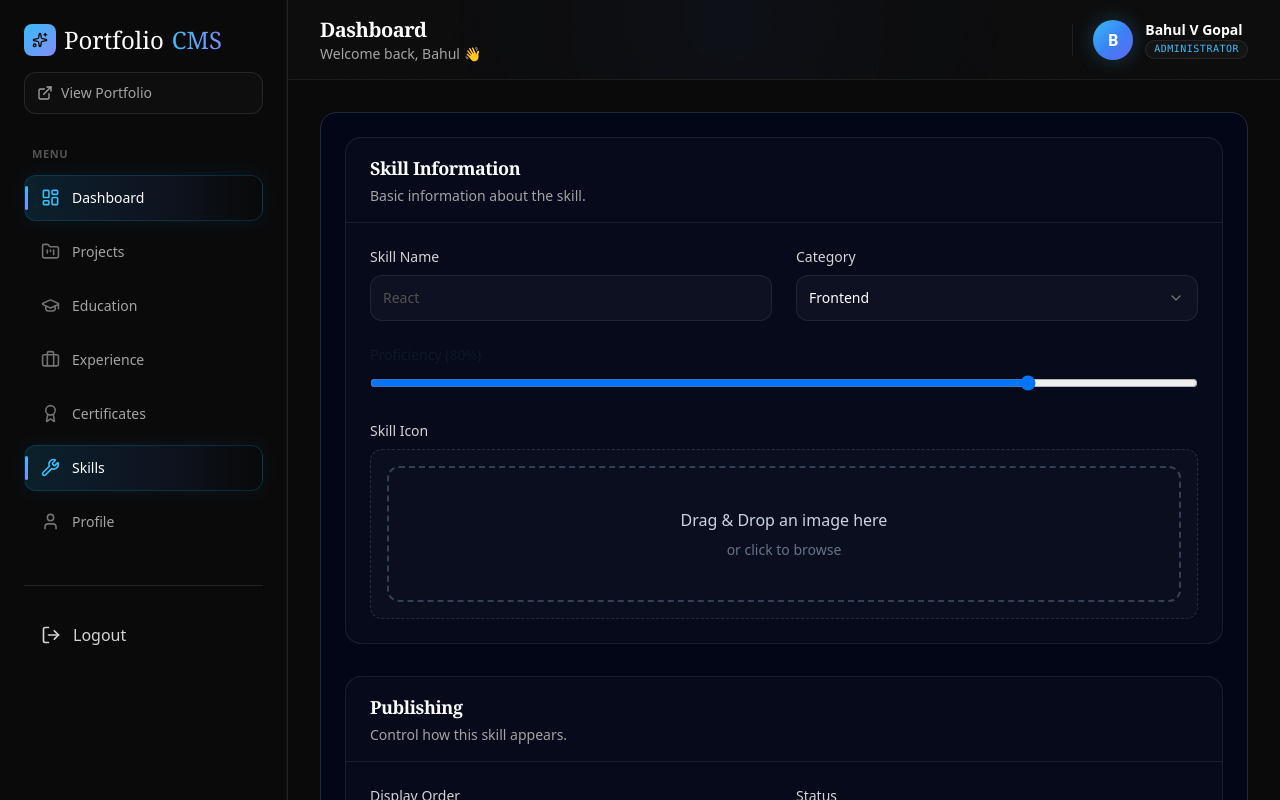
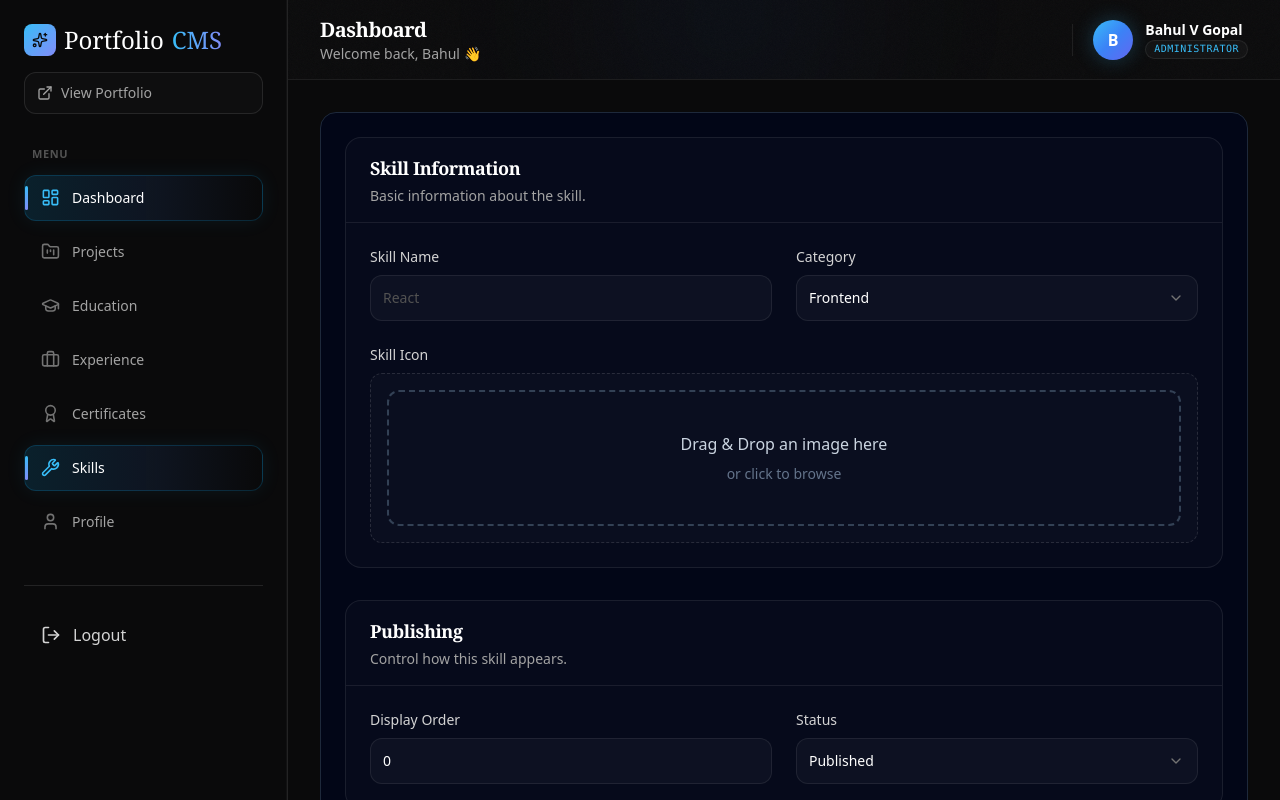
Before and after one commit to Bahulvgopal/portfolio, a Next.js app: page /admin/skills/new in a window 1280 px wide. Shown: the top 800 px of the page. Built offline with nearby package versions, Linux system fonts and the light colour scheme.

Commit message:
per removed from skill

```diff
--- a/components/Skills.tsx
+++ b/components/Skills.tsx
@@ -350,32 +350,11 @@ export default function Skills({ skills }: SkillsProps) {
                             </div>
                           </div>
 
-                          {/* Percentage */}
-                          <div className="shrink-0 text-right">
-                            <h5 className="text-base sm:text-lg font-semibold text-white">
-                              {skill.level}%
-                            </h5>
-                            <p className="text-[9px] sm:text-[10px] uppercase tracking-[0.15em] text-neutral-600">
-                              Proficiency
-                            </p>
-                          </div>
+
                         </div>
 
                         {/* Progress */}
-                        <div className="mt-3 sm:mt-4">
-                          <div className="h-[6px] sm:h-[7px] overflow-hidden rounded-full bg-white/5">
-                            <motion.div
-                              initial={{ width: 0 }}
-                              whileInView={{ width: `${skill.level}%` }}
-                              viewport={{ once: true }}
-                              transition={{
-                                duration: 1,
-                                delay: 0.2 + skillIndex * 0.05,
-                              }}
-                              className={`h-full rounded-full bg-gradient-to-r ${config.accent}`}
-                            />
-                          </div>
-                        </div>
+
                       </motion.div>
                     ))}
                   </div>
--- a/components/skill/SkillBasic.tsx
+++ b/components/skill/SkillBasic.tsx
@@ -51,22 +51,7 @@ export default function SkillBasic() {
         />
       </div>
 
-      <div className="mt-6">
-        <label className="mb-2 block text-sm font-medium">
-          Proficiency ({watch("level")}%)
-        </label>
 
-        <input
-          type="range"
-          min={0}
-          max={100}
-          step={1}
-          {...register("level", {
-            valueAsNumber: true,
-          })}
-          className="w-full"
-        />
-      </div>
 
       <FormImage
   label="Skill Icon"
--- a/components/skill/SkillForm.tsx
+++ b/components/skill/SkillForm.tsx
@@ -34,7 +34,7 @@ export default function SkillForm({
     defaultValues: {
       name: initialData?.name ?? "",
       category: initialData?.category ?? "Frontend",
-      level: initialData?.level ?? 80,
+
       icon: initialData?.icon,
       order: initialData?.order ?? 0,
       status: initialData?.status ?? "published",
--- a/components/skill/SkillRow.tsx
+++ b/components/skill/SkillRow.tsx
@@ -69,20 +69,7 @@ export default function SkillRow({
             {skill.category}
           </p>
 
-          <div className="mt-2.5 flex items-center gap-2.5">
-            <div className="w-40 sm:w-52 rounded-full bg-white/[0.06] h-1.5 overflow-hidden">
-              <div
-                className="h-full rounded-full bg-gradient-to-r from-sky-400 to-indigo-400 transition-all duration-500"
-                style={{
-                  width: `${skill.level}%`,
-                }}
-              />
-            </div>
 
-            <span className="text-xs font-mono text-neutral-500 shrink-0">
-              {skill.level}%
-            </span>
-          </div>
         </div>
       </div>
 
--- a/models/Skill.ts
+++ b/models/Skill.ts
@@ -14,7 +14,7 @@ export interface ISkill extends mongoose.Document {
     | "Tools"
     | "Other";
 
-  level: number;
+
 
   icon?: {
     publicId: string;
@@ -54,12 +54,7 @@ const SkillSchema = new Schema<ISkill>(
       ],
     },
 
-    level: {
-      type: Number,
-      required: true,
-      min: 0,
-      max: 100,
-    },
+
 
     icon: {
       publicId: String,
--- a/schemas/skillSchema.ts
+++ b/schemas/skillSchema.ts
@@ -19,10 +19,7 @@ export const skillSchema = z.object({
     "Other",
   ]),
 
-  level: z
-    .number()
-    .min(0)
-    .max(100),
+
 
   icon: z
     .object({
--- a/types/skill.ts
+++ b/types/skill.ts
@@ -17,7 +17,7 @@ export interface Skill {
 
   category: SkillCategory;
 
-  level: number; // 0-100
+
 
   icon?: {
     publicId: string;
```
